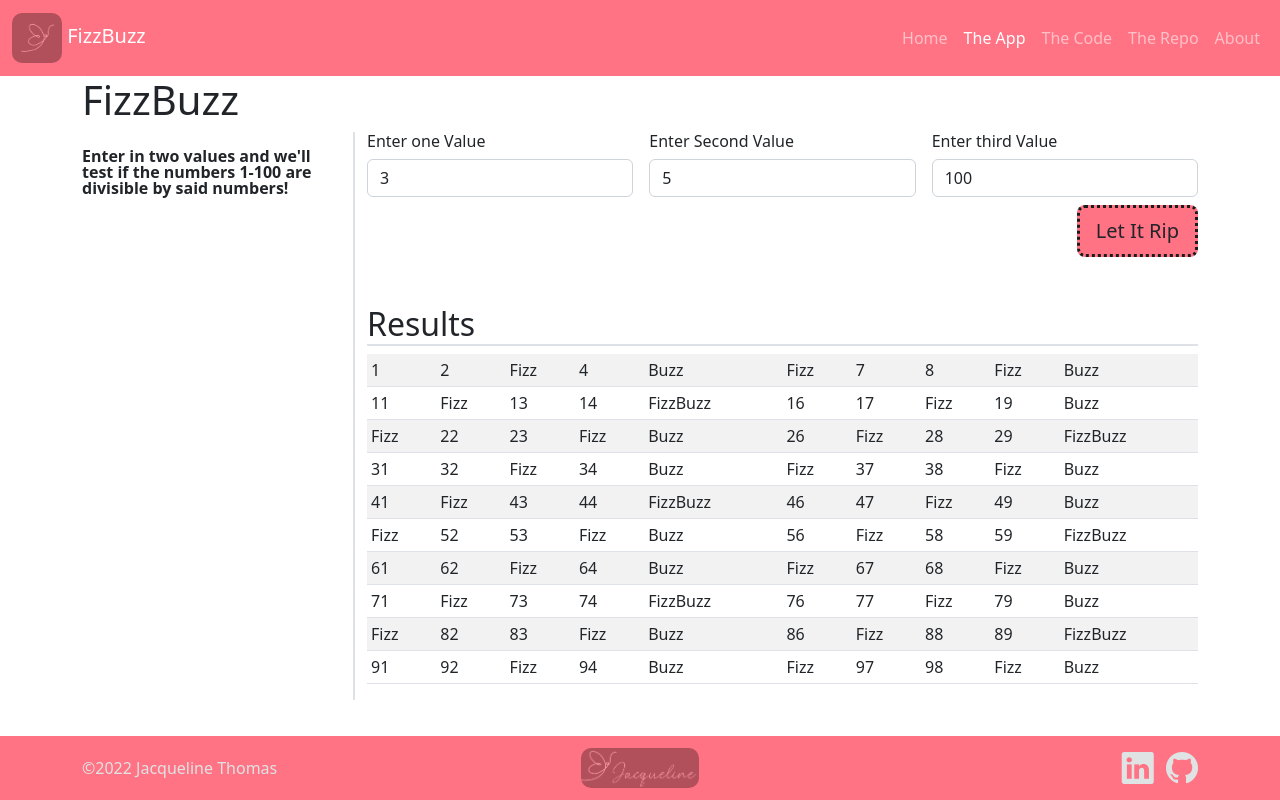
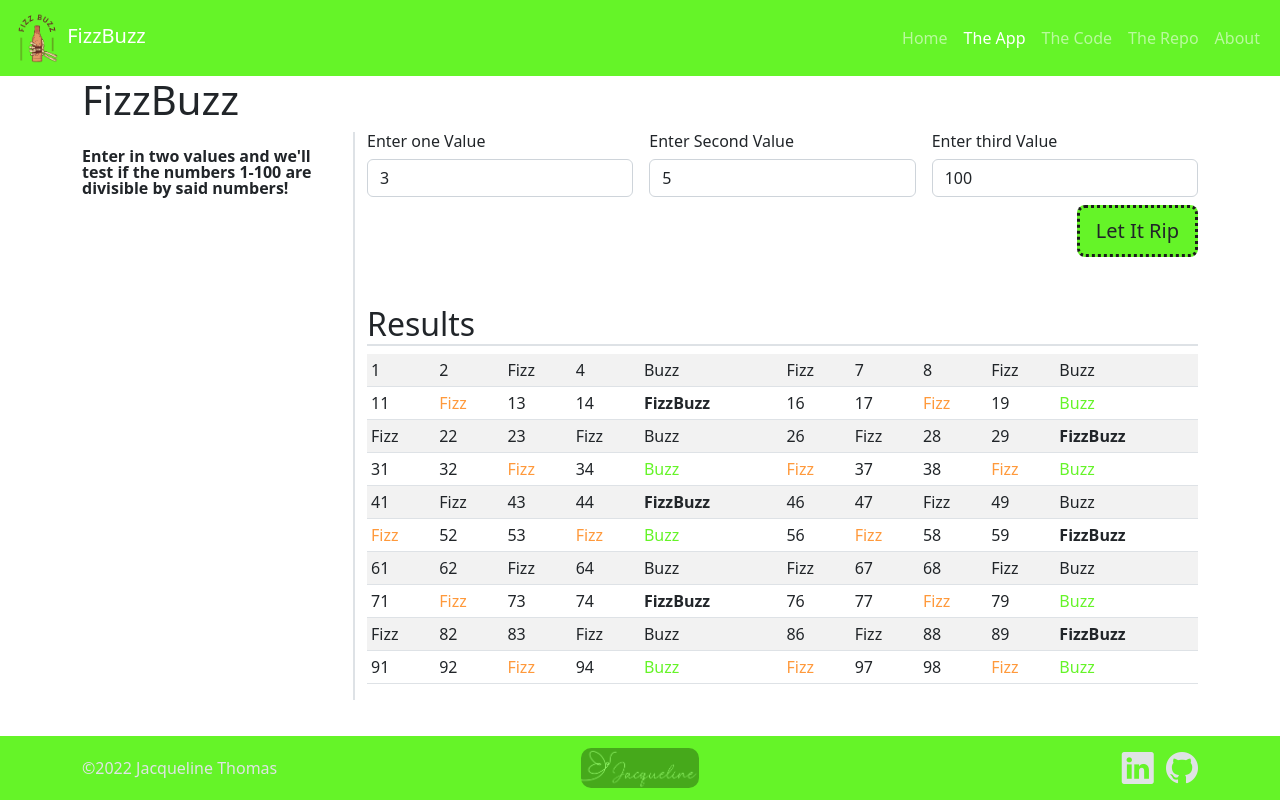
Before and after one commit to Veparity/fizzBuzz, a plain HTML site: page app.html in a window 1280 px wide. Both pictures are taken after a click on the button "Let It Rip". Drawn offline with nearby package versions, Linux system fonts and the light colour scheme; some packages are replaced by stand-ins of ours; a script that the page names is missing.

Commit message:
added logo

```diff
--- a/app.html
+++ b/app.html
@@ -35,7 +35,7 @@
           <a class="navbar-brand" href="/index.html"
             ><img
               class="logoFly"
-              src="/img/ButterflyWhiteOnBlack.png"
+              src="/img/FizzBuzz.png"
               height="50" />&nbsp;FizzBuzz</a
           >
           <button
--- a/css/site.css
+++ b/css/site.css
@@ -1,5 +1,5 @@
 :root{
-    --jt-primary-color: #ff7384;
+    --jt-primary-color: #65f428;
     --jt-secondary-color: #ff993b;
     --jt-dark-color: #1b1b1b;
     --jt-light-color: #dfe3e4;
@@ -30,7 +30,6 @@ footer{
 }
 
 .logoFly{
-    opacity:30%;
     border-radius: 10px;
 }
 
@@ -99,10 +98,14 @@ footer{
     border: 3px dotted var(--jt-light-color);
 }
 
-.fizz{
-    background-color: var(--jt-secondary-color);
+.Fizz{
+    color: var(--jt-secondary-color);
 }
 
-.buzz{
-    background-color: var(--jt-primary-color);
+.Buzz{
+    color: var(--jt-primary-color);
 }
+
+.FizzBuzz{
+    font-weight: bolder;
+}
--- a/js/site.js
+++ b/js/site.js
@@ -49,17 +49,18 @@ function generateFizzBuzz(fizzValue, buzzValue, limitValue) {
 }
 
 function displayFizzBuzz(numbers) {
-  let className = "even";
+
   let templateRows = "";
 
   for (let i = 0; i < numbers.length; i++) {
+    let className ="";
     let number = numbers[i];
+
     //if when i divide this number, and the remainder is 0 then it is even
-    if (number % 2 == 0) {
-      className = "even";
-    } else {
-      className = "odd";
+    if (!Number.isInteger(number)) {
+      className = number;
     }
+
     if (i % 10 == 0) {
       templateRows += "<tr>";
     }
```
Also changed, not shown: index.html (+1 -1 lines), img/FizzBuzz.png (added).
